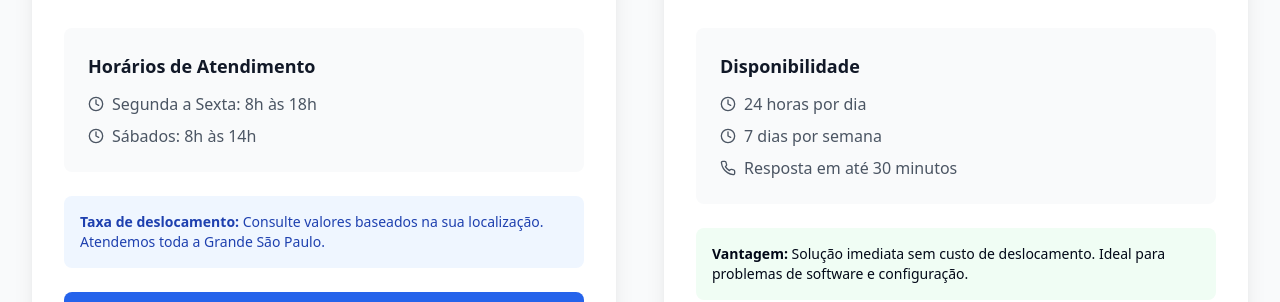
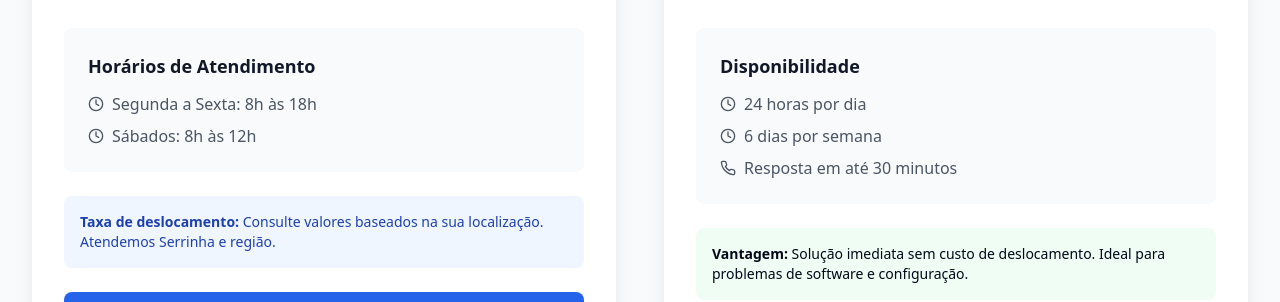
Before and after one commit to BrunoDev007/bs-tec-web-solutions, a React (Vite) app: page /suporte in a window 1280 px wide. Shown: the part 840-1142 px from the top of the page. Built offline with nearby package versions, Linux system fonts and the light colour scheme.

Commit message:
Alteração da pagina Support.tsx

```diff
--- a/src/pages/Support.tsx
+++ b/src/pages/Support.tsx
@@ -72,7 +72,7 @@ const Support = () => {
                   </div>
                   <div className="flex items-center">
                     <Clock className="h-4 w-4 mr-2" />
-                    <span>Sábados: 8h às 14h</span>
+                    <span>Sábados: 8h às 12h</span>
                   </div>
                 </div>
               </div>
@@ -80,7 +80,7 @@ const Support = () => {
               <div className="bg-blue-50 rounded-lg p-4 mb-6">
                 <p className="text-sm text-blue-800">
                   <strong>Taxa de deslocamento:</strong> Consulte valores baseados na sua localização.
-                  Atendemos toda a Grande São Paulo.
+                  Atendemos Serrinha e região.
                 </p>
               </div>
 
@@ -123,7 +123,7 @@ const Support = () => {
                   </div>
                   <div className="flex items-center">
                     <Clock className="h-4 w-4 mr-2" />
-                    <span>7 dias por semana</span>
+                    <span>6 dias por semana</span>
                   </div>
                   <div className="flex items-center">
                     <Phone className="h-4 w-4 mr-2" />
@@ -228,7 +228,7 @@ const Support = () => {
               Entrar em Contato
             </a>
             <a
-              href="tel:+5511999999999"
+              href="tel:+5575999823459"
               className="border border-white text-white hover:bg-white hover:text-slate-900 px-8 py-3 rounded-lg font-semibold transition-colors"
             >
               Ligar Agora
```
